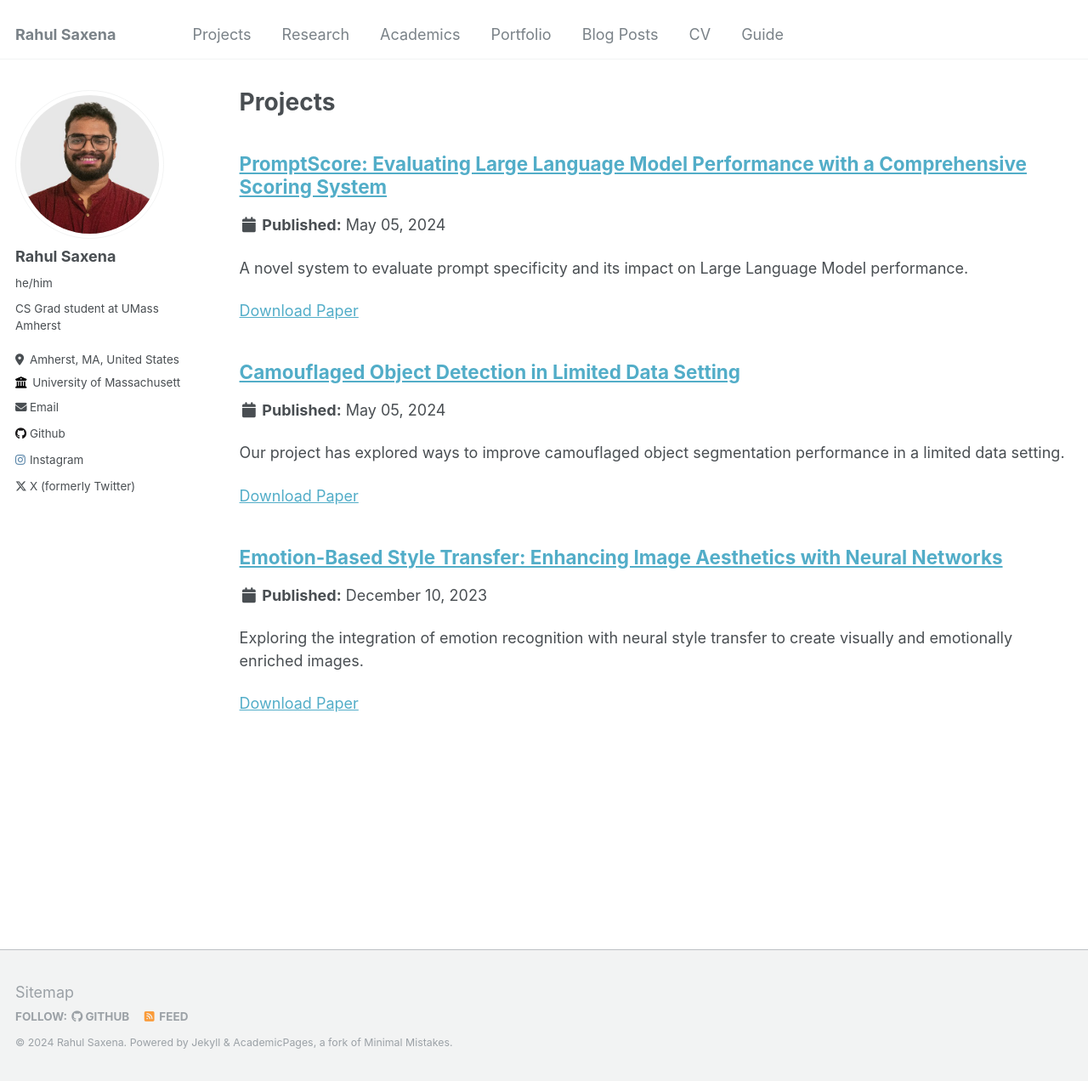
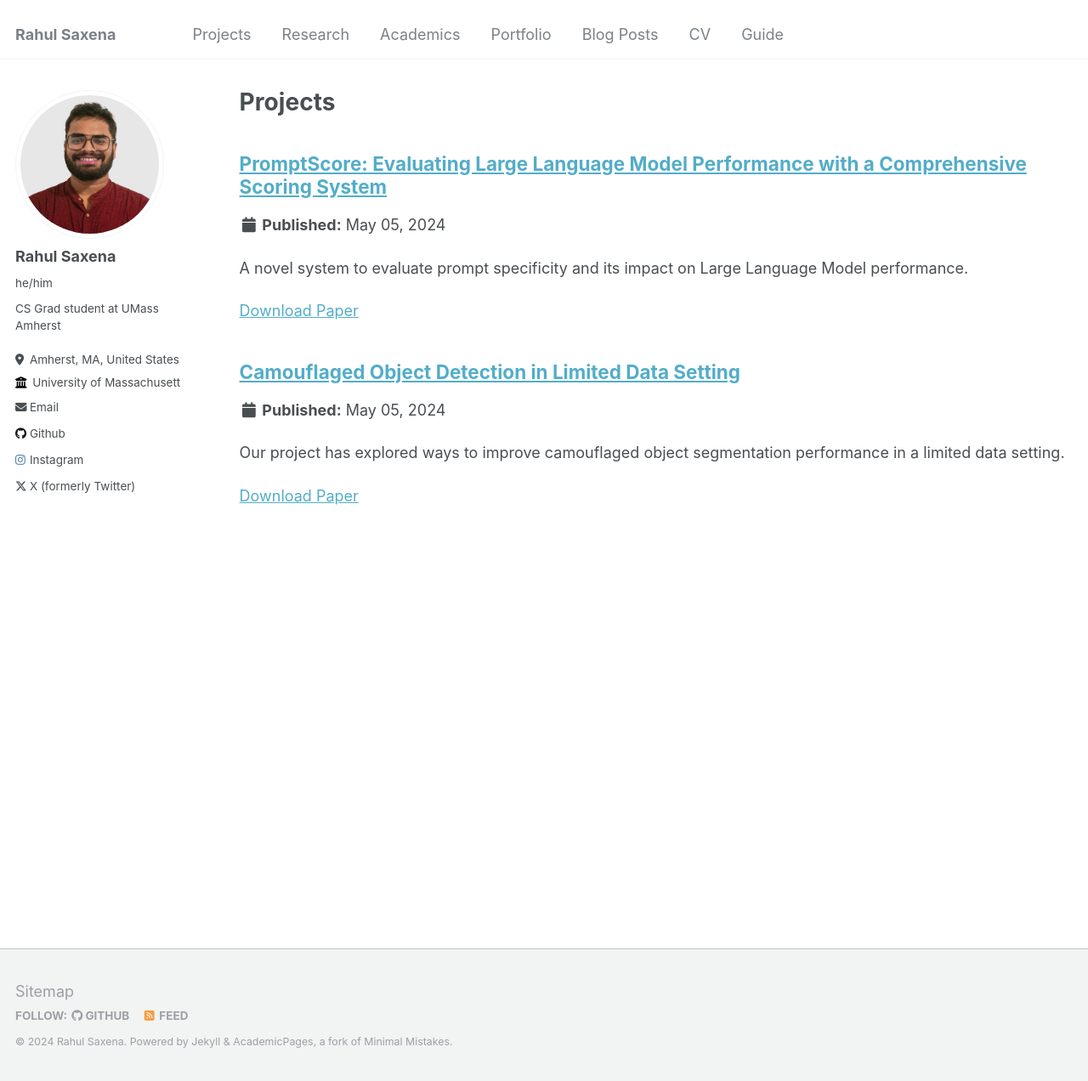
Before and after one commit to raahulsaxena/raahulsaxena.github.io, a Jekyll site: the page built from _pages/projects.html, in a window 1280 px wide and 1272 px high. Shown: the whole window at 85% size. Built offline with Jekyll 4.4.1, drawn with Linux system fonts in a browser that asks for light colours; some of the changed lines change nothing that is shown.

Commit message:
changed paper to report

```diff
--- a/_includes/archive-single.html
+++ b/_includes/archive-single.html
@@ -53,9 +53,9 @@
     {% endif %}
 
     {% if post.citation and post.paperurl and post.slidesurl %}
-      <p>Recommended citation: {{ post.citation }}<br /><a href="{{ post.paperurl }}">Download Paper</a> | <a href="{{ post.slidesurl }}">Download Slides</a></p>
+      <p>Recommended citation: {{ post.citation }}<br /><a href="{{ post.paperurl }}">Download Report</a> | <a href="{{ post.slidesurl }}">Download Slides</a></p>
     {% elsif post.citation and post.paperurl %}
-      <p>Recommended citation: {{ post.citation }}<br /><a href="{{ post.paperurl }}">Download Paper</a></p>
+      <p>Recommended citation: {{ post.citation }}<br /><a href="{{ post.paperurl }}">Download Report</a></p>
     {% elsif post.citation and post.slidesurl %}
       <p>Recommended citation: {{ post.citation }}<br /><a href="{{ post.slidesurl }}">Download Slides</a></p>
     {% elsif post.citation %}
--- a/_projects/2023-12-10-emotion-based-style-transfer.md
+++ /dev/null
@@ -1,65 +0,0 @@
----
-title: "Emotion-Based Style Transfer: Enhancing Image Aesthetics with Neural Networks"
-collection: projects
-category:
-permalink: /projects/2023-12-10-emotion-based-style-transfer
-excerpt: 'Exploring the integration of emotion recognition with neural style transfer to create visually and emotionally enriched images.'
-date: 2023-12-10
-# venue: 'Journal 1'
-# slidesurl: 'http://academicpages.github.io/files/slides1.pdf'
-paperurl: 'http://raahulsaxena.github.io/files/cs682-report.pdf'
-# citation: 'Your Name, You. (2009). &quot;Paper Title Number 1.&quot; <i>Journal 1</i>. 1(1).'
----
-
-
-**Authors:** Dishant Padalia, Rahul Saxena <br>
-**Institution:** UMass Amherst <br>
-[GitHub Link](https://github.com/raahulsaxena/emotion-based-style-transfer)
-
-## Abstract
-
-In this project, we introduce an innovative approach that integrates emotion recognition with neural style transfer in image processing. Utilizing convolutional neural networks (CNNs), we dynamically apply artistic styles to images based on their emotional context. By leveraging a 21-layer CNN for emotion classification and a specialized neural style transfer model, we demonstrate significant advancements in creating visually and emotionally enriched images. Our experiments on the Expression in-the-Wild (ExpW) dataset reveal the potential of this technique to transform image aesthetics in a contextually relevant manner.
-
-## Introduction
-
-The field of style transfer has evolved significantly since the late 1990s, progressing from basic image processing techniques to sophisticated neural network-based methods. A key milestone was the introduction of neural style transfer by Gatys et al. in 2015, which used CNNs to combine the content of one image with the style of another. Building on these advancements, our project incorporates emotion recognition into the style transfer process, aiming to generate images that are not only visually appealing but also emotionally resonant.
-
-## Related Work
-
-Significant contributions have shaped the field of neural style transfer, starting with Gatys et al.'s pioneering work in 2015. Subsequent research by Johnson et al. introduced perceptual losses for real-time style transfer, addressing computational challenges and improving efficiency. The use of CNNs in emotion recognition has also seen substantial progress, particularly with architectures like VGG, Inception, and ResNet, which have achieved high accuracy in emotion classification tasks.
-
-## Proposed Approach
-
-### System Architecture
-
-Our system architecture involves two primary components: an emotion classification model and a neural style transfer model. The input image is first processed by the emotion classification model, which identifies the dominant emotion. The image is then passed to a style transfer model trained specifically for the detected emotion, resulting in an output image that reflects both the content and the emotional style.
-
-### Classification Model
-
-We developed a 21-layer CNN for emotion classification, including convolutional, pooling, batch normalization, dropout, and fully-connected layers. This model was trained on the ExpW dataset, which contains over 91,000 images labeled with seven basic emotions. Data augmentation was employed to address class imbalance, enhancing the model's ability to generalize across different emotional states.
-
-### Neural Style Transfer
-
-The neural style transfer (NST) model blends the content of an input image with the style of another image. Our NST model comprises an image transformation network and a loss network based on the VGG16 architecture. The image transformation network is a deep residual network that applies artistic styles to the input image, while the loss network calculates the perceptual loss between the content and style images to guide the transformation process.
-
-## Experiments
-
-### Dataset
-
-We used the Expression in-the-Wild (ExpW) dataset, which contains images labeled with emotions such as happy, sad, fear, neutral, surprise, disgust, and angry. The dataset was preprocessed to ensure uniform image dimensions and balanced class distribution through data augmentation.
-
-### Implementation Details
-
-The emotion classification model was trained for 50 epochs using the Adam optimizer, achieving a training accuracy of 96.53% and a test accuracy of 77.51%. The NST models were trained on specific artistic styles corresponding to each emotion, with each model trained for 5 epochs due to computational constraints.
-
-### Evaluation Metrics
-
-For emotion classification, accuracy and loss were the primary metrics. In the style transfer process, the total loss was minimized, calculated as a weighted sum of content loss and style loss, using feature maps extracted from the VGG16 network.
-
-## Results and Discussion
-
-The emotion classification model performed well, achieving high training accuracy. However, test accuracy was affected by the complexity of emotions and variability in the dataset. The neural style transfer models successfully applied emotion-specific styles to images, though some improvements could be made with additional training and more powerful computational resources.
-
-## Conclusion
-
-Our project successfully demonstrated the integration of emotion recognition with neural style transfer, resulting in images that are both aesthetically and emotionally enhanced. Future work will explore the application of multiple styles per image and expand the approach to more complex emotional states.
```
Also changed, not shown: 5 other files.
